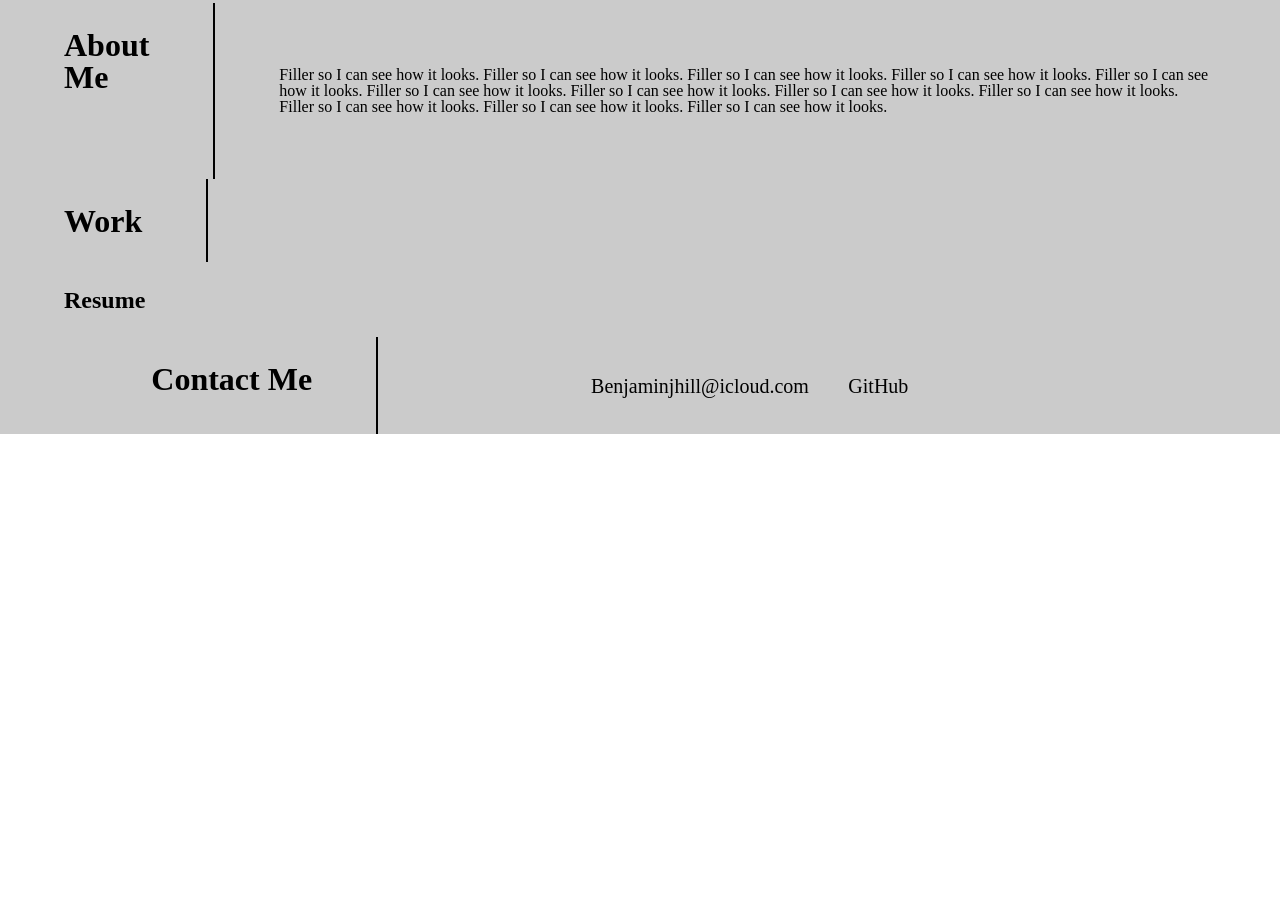
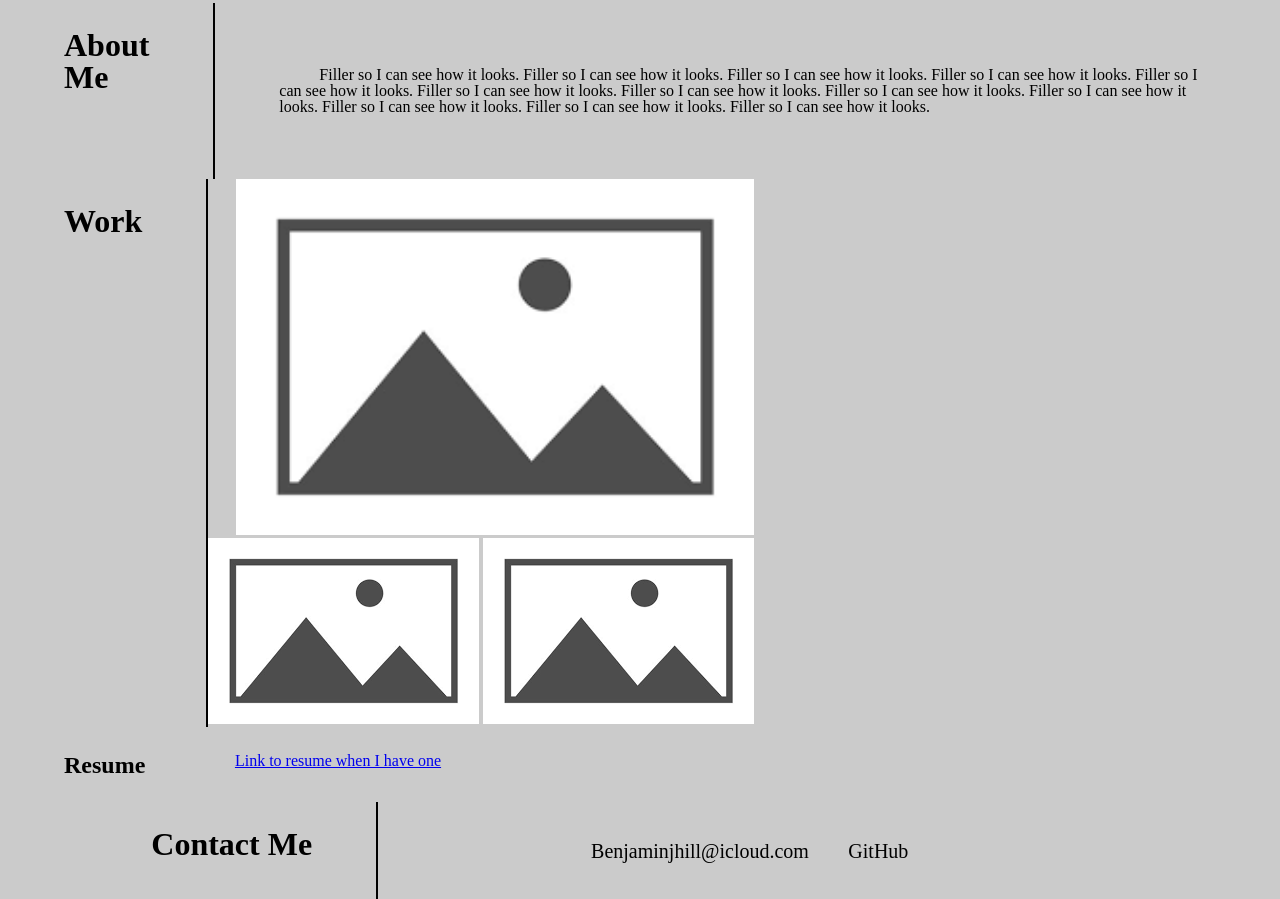
Before and after one commit to Ben-jamin05/week-two-challenge, a plain HTML site: page index.html in a window 1280 px wide. Shown: the part 300-1199 px from the top of the page. Before the commit the page ends 800 px from the top, so only its background shows below. Drawn offline with Linux system fonts and the light colour scheme.

Commit message:
added placeholder images for work and some more formating

```diff
--- a/assets/css/style.css
+++ b/assets/css/style.css
@@ -88,6 +88,10 @@ nav ul {
     border: none;
 }
 
+section p {
+    text-indent: 40px;
+}
+
 #about-me {
     display: flex;
 
@@ -103,10 +107,32 @@ nav ul {
 
 }
 
+#big {
+    display: block;
+    padding-left: 5%;
+}
+
+#small{
+    width: 100%;
+
+}
+
+#big img {
+    width: 100%;
+}
+
+.projects {
+    display: inline;
+}
+
 
 #resume {
     display: flex;
 
+}
+
+#reslink {
+    padding: 2%;
 }
 
 #contact-me {
--- a/index.html
+++ b/index.html
@@ -30,7 +30,7 @@
     <section>
         <div id="about-me">
             <h2>About Me</h2>
-            <p>Filler so I can see how it looks. Filler so I can see how it looks. Filler so I can see how it looks.
+            <p> Filler so I can see how it looks. Filler so I can see how it looks. Filler so I can see how it looks.
                 Filler so I can see how it looks. Filler so I can see how it looks. Filler so I can see how it looks.
                 Filler so I can see how it looks. Filler so I can see how it looks. Filler so I can see how it looks.
                 Filler so I can see how it looks. Filler so I can see how it looks. Filler so I can see how it looks.
@@ -39,16 +39,16 @@
 
         <div id="work">
             <h2>Work</h2>
-            <projects>
-                <a id="big"></a>
-                <a></a>
-                <a></a>
-            </projects>
+            <div class="projects">
+                <a href="https://www.minecraft.net/en-us"id="big"><img src="./assets/images/placeholder.png" alt="placeholder image"></a>
+                <a href="https://terraria.org/"id="small"><img src="./assets/images/placeholder.png" alt="placeholder image"></a>
+                <a href="https://store.steampowered.com/app/765410/Bean_Battles/"id="small"><img src="./assets/images/placeholder.png" alt="placeholder image"></a>
+            </div>
         </div>
 
         <div id="resume">
             <h3>Resume</h3>
-
+            <a href="#" id="reslink">Link to resume when I have one</a>
         </div>
 
         <div id="contact-me">
```
Also changed, not shown: assets/images/placeholder.png (added).
